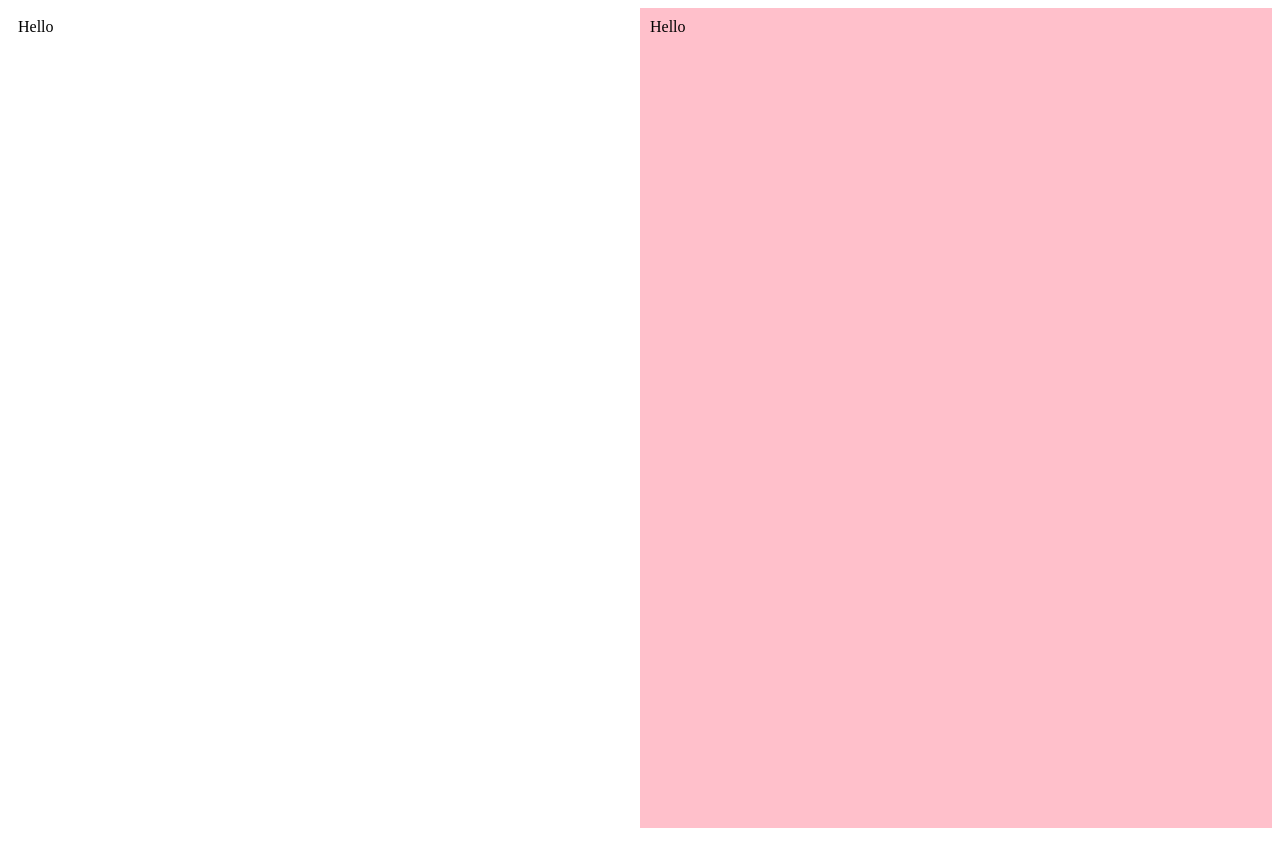
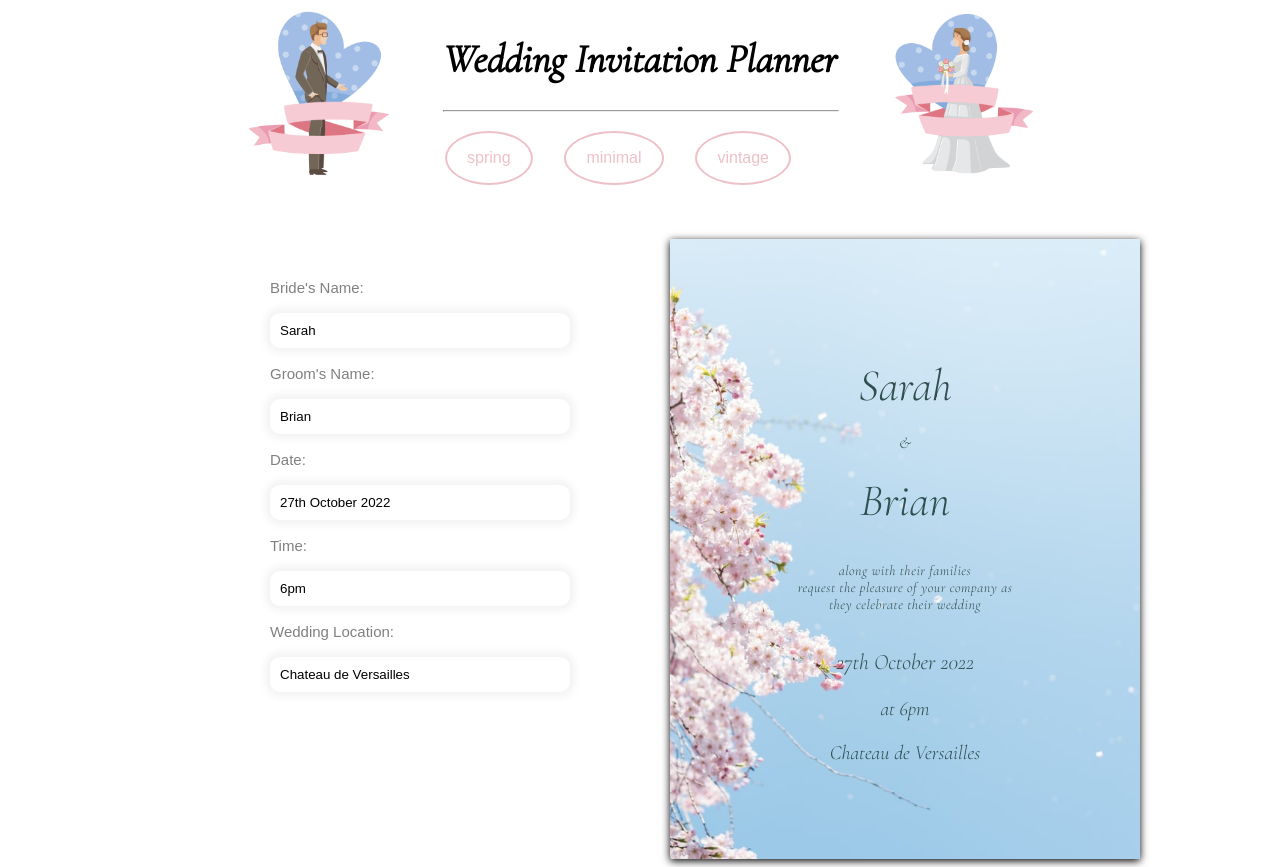
Before and after one commit to sarahtinpo/wedding-invitation-planner, a plain HTML site: page index.html in a window 1280 px wide. Before the commit the page ends 836 px from the top, so only its background shows below. Drawn offline with nearby package versions, Linux system fonts and the light colour scheme.

Commit message:
Completed Assignment

```diff
--- a/index.html
+++ b/index.html
@@ -6,11 +6,57 @@
 	<meta name="viewport" content="width=device-width, initial-scale=1.0">
 	<title>Wedding Invitation Planner</title>
 	<link rel = "stylesheet" href = "styles.css">
+	<link rel="preconnect" href="https://fonts.googleapis.com">
+<link rel="preconnect" href="https://fonts.gstatic.com" crossorigin>
+<link href="https://fonts.googleapis.com/css2?family=Cormorant+Garamond:ital,wght@1,300&family=Cormorant:ital,wght@1,300&family=Jost:wght@300&family=Tangerine&display=swap" rel="stylesheet">
+
 </head>
 <body>
-	<div class = "row">
-		<div class = "columnOne">Hello</div>
-		<div class = "columnTwo">Hello</div>
+	<div class = "content">
+
+	<div class = "header">
+		<div >
+			<img class = "titlePic" src = "images/groom-suit.png" alt = "Groom in suit">
 	</div>
+	<div class = "titleAndButtons">
+		<h1 class = "pageTitle">Wedding Invitation Planner</h1>
+	<hr class = "titleLine">
+	<div class = "buttonContainer">
+		<button class = "button" id = "btnOne" type = "button">spring</button>
+		<button class = "button" id = "btnTwo" type = "button">minimal</button>
+		<button class = "button" id = "btnThree" type = "button">vintage</button>
+	</div>
+	</div>
+		<div>
+			<img  class = "titlePic" src = "images/bride-dress.png" alt = "Bride in dress">
+		</div>
+	</div>
+
+	<div class = "weddingContainer">
+		<div class = "weddingInfo">
+			<label for = "brideName">Bride's Name:</label><br>
+			<input class = "inputBox" type = "text" id = "brideName" name = "brideName" value="Sarah"><br>
+			<label for = "groomName">Groom's Name:</label><br>
+			<input class = "inputBox" type = "text" id = "groomName" name = "groomName" value="Brian"><br>
+			<label for = "date">Date:</label><br>
+			<input class = "inputBox" type = "text" id = "date" name = "date" value = "27th October 2022"><br>
+			<label for = "time">Time:</label><br>
+			<input class = "inputBox" type = "text" id = "time" name = "time" value = "6pm"><br>
+			<label for = "location">Wedding Location:</label><br>
+			<input class = "inputBox" type = "text" id = "location" name = "location" value="Chateau de Versailles">
+		</div>
+		<div class = "weddingInvitation styleOne">
+			<p id = "brideNameOne">Sarah</p>
+			<p id = "andPunctuation">&</p>
+			<p id = "groomNameOne">Brian</p>
+			<p id = "invitationPhrase">along with their families<br>
+				request the pleasure of your company as<br>
+				they celebrate their wedding</p>
+			<p id = "weddingDate">27th October 2022</p>
+			<p id = "weddingTime">at 6pm</p>
+			<p id = "weddingLocation">Chateau de Versailles</p>
+		</div>
+	</div>
+	<script src = 'script.js'></script>
 </body>
 </html>
--- a/script.js
+++ b/script.js
@@ -0,0 +1,106 @@
+const btnOne = document.getElementById('btnOne');
+const btnTwo = document.getElementById('btnTwo');
+const btnThree = document.getElementById('btnThree');
+
+function displayBgOne() {
+  document.querySelector('.weddingInvitation').style.backgroundImage =
+    'url(images/cherryblossom.jpg)';
+  (document.querySelector('.weddingInvitation').style.fontFamily = 'Cormorant'),
+    serif;
+}
+
+function changeFontSizeOne() {
+  document.querySelector('#brideNameOne').style.fontSize = '45px';
+	document.querySelector('#groomNameOne').style.fontSize = '45px';
+	document.querySelector('#invitationPhrase').style.fontSize = '14px';
+	document.querySelector('#weddingDate').style.fontSize = '22px';
+	document.querySelector('#weddingTime').style.fontSize = '20px';
+	document.querySelector('#weddingLocation').style.fontSize = '20px';
+}
+
+function changeFontSizeTwo() {
+  document.querySelector('#brideNameOne').style.fontSize = '35px';
+	document.querySelector('#groomNameOne').style.fontSize = '35px';
+	document.querySelector('#invitationPhrase').style.fontSize = '13px';
+	document.querySelector('#weddingDate').style.fontSize = '23px';
+	document.querySelector('#weddingTime').style.fontSize = '18px';
+	document.querySelector('#weddingLocation').style.fontSize = '18px';
+}
+
+function changeFontSizeThree() {
+  document.querySelector('#brideNameOne').style.fontSize = '53px';
+	document.querySelector('#groomNameOne').style.fontSize = '53px';
+	document.querySelector('#invitationPhrase').style.fontSize = '26px';
+	document.querySelector('#weddingDate').style.fontSize = '29px';
+	document.querySelector('#weddingTime').style.fontSize = '26px';
+	document.querySelector('#weddingLocation').style.fontSize = '26px';
+}
+
+function changeFontColorOne() {
+	document.querySelector('.weddingInvitation').style.color = '#2f4f4f';
+}
+
+function changeFontColorTwo() {
+	document.querySelector('.weddingInvitation').style.color = '`#8F9779';
+}
+
+function changeFontColorThree() {
+	document.querySelector('.weddingInvitation').style.color = '#DB7093';
+}
+
+function displayBgTwo() {
+  document.querySelector('.weddingInvitation').style.backgroundImage = 'url(images/eucalyptus.jpg)';
+  (document.querySelector('.weddingInvitation').style.fontFamily =
+    'Jost'),
+    sans-serif;
+}
+
+function displayBgThree() {
+  document.querySelector('.weddingInvitation').style.backgroundImage =
+    'url(images/yellow.jpg)';
+  (document.querySelector('.weddingInvitation').style.fontFamily =
+    'Tangerine'),
+    cursive;
+}
+
+btnOne.addEventListener('click', displayBgOne);
+btnOne.addEventListener('click', changeFontSizeOne);
+btnOne.addEventListener('click', changeFontColorOne);
+btnTwo.addEventListener('click', displayBgTwo);
+btnTwo.addEventListener('click', changeFontSizeTwo);
+btnTwo.addEventListener('click', changeFontColorTwo);
+btnThree.addEventListener('click', displayBgThree);
+btnThree.addEventListener('click', changeFontSizeThree);
+btnThree.addEventListener('click', changeFontColorThree);
+
+const brideNameInput = document.getElementById('brideName');
+const groomNameInput = document.getElementById('groomName');
+const dateInput = document.getElementById('date');
+const timeInput = document.getElementById('time');
+const locationInput = document.getElementById('location');
+
+function displayBrideName() {
+  document.querySelector('#brideNameOne').innerHTML = brideNameInput.value;
+}
+
+function displayGroomName() {
+  document.querySelector('#groomNameOne').innerHTML = groomNameInput.value;
+}
+
+function displayDate() {
+  document.querySelector('#weddingDate').innerHTML = dateInput.value;
+}
+
+function displayTime() {
+  document.querySelector('#weddingTime').innerHTML = ' at ' + timeInput.value;
+}
+
+function displayLocation() {
+  document.querySelector('#weddingLocation').innerHTML = locationInput.value;
+}
+
+brideNameInput.addEventListener('input', displayBrideName);
+groomNameInput.addEventListener('input', displayGroomName);
+dateInput.addEventListener('input', displayDate);
+timeInput.addEventListener('input', displayTime);
+locationInput.addEventListener('input', displayLocation);
--- a/styles.css
+++ b/styles.css
@@ -1,16 +1,127 @@
-.row {
-	display: flex;
+.content {
+  display: flex;
+  flex-direction: column;
+  align-items: center;
 }
 
-.columnOne {
-	flex: 50%;
-	padding: 10px;
-	height: 300px;
+.header {
+  display: flex;
+  width: 900px;
+  justify-content: space-evenly;
 }
 
-.columnTwo {
-	flex: 50%;
-	padding: 10px;
-	height: 800px;
-	background-color: pink;
+.pageTitle {
+  font-size: 40px;
+  font-family: 'Cormorant Garamond', serif;
+  text-align: center;
 }
+
+.titleLine {
+  width: 100%;
+}
+
+.titlePic {
+  width: 170px;
+}
+
+.weddingContainer {
+  display: flex;
+  justify-content: space-between;
+  width: 1000px;
+}
+
+.weddingInfo {
+  width: 30%;
+  height: 350px;
+  display: flex;
+  flex-direction: column;
+  justify-content: space-evenly;
+  margin-top: 40px;
+  margin-left: 130px;
+	font-family: Arial;
+	font-size: 15px;
+	color: gray;
+}
+
+.inputBox {
+	padding:10px;
+  border:0;
+	border-radius: 10px;
+  box-shadow:0 0 10px 4px rgba(0,0,0,0.06);
+}
+
+.weddingInvitation {
+  background-image: url(images/cherryblossom.jpg);
+  background-size: cover;
+  width: 45%;
+  height: 600px;
+  text-align: center;
+  display: flex;
+  flex-direction: column;
+  justify-content: center;
+  font-family: 'Cormorant', serif;
+  color: darkslategray;
+  box-shadow: 0 2px 8px 0 rgba(0, 0, 0.2);
+  padding: 10px;
+}
+
+#invitationPhrase {
+  font-size: 14px;
+  letter-spacing: 0.5px;
+}
+
+#andPunctuation {
+  margin: 0;
+}
+
+#brideNameOne {
+  font-size: 45px;
+  margin-bottom: 20px;
+}
+
+#groomNameOne {
+  font-size: 45px;
+  margin-top: 20px;
+  margin-bottom: 20px;
+}
+
+#weddingDate {
+  font-size: 22px;
+}
+
+#weddingTime {
+  margin: 0;
+  font-size: 20px;
+}
+
+#weddingLocation {
+  font-size: 20px;
+}
+
+.buttonContainer {
+  display: flex;
+  justify-content: space-between;
+  width: 350px;
+  margin-top: 15px;
+  margin-bottom: 50px;
+}
+
+.button {
+  background-color: white;
+  border: none;
+  color: #eec0c8;
+  border: 2px solid #eec0c8;
+  border-radius: 50%;
+  padding: 16px 20px;
+  text-align: center;
+  text-decoration: none;
+  display: inline-block;
+  font-size: 16px;
+  margin: 4px 2px;
+  transition-duration: 0.4s;
+  cursor: pointer;
+}
+
+.button:hover {
+  background-color: #FFF5EE;
+}
```
Also changed, not shown: images/bride-dress.png (added), images/cherryblossom.jpg (added), images/eucalyptus.jpg (added), images/groom-suit.png (added), images/yellow.jpg (added).
